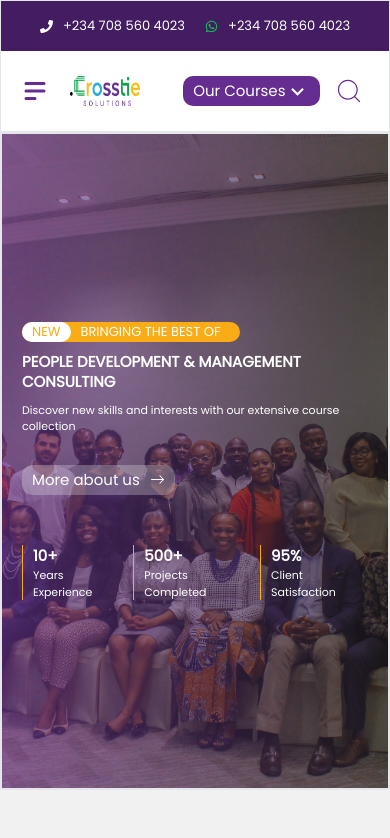
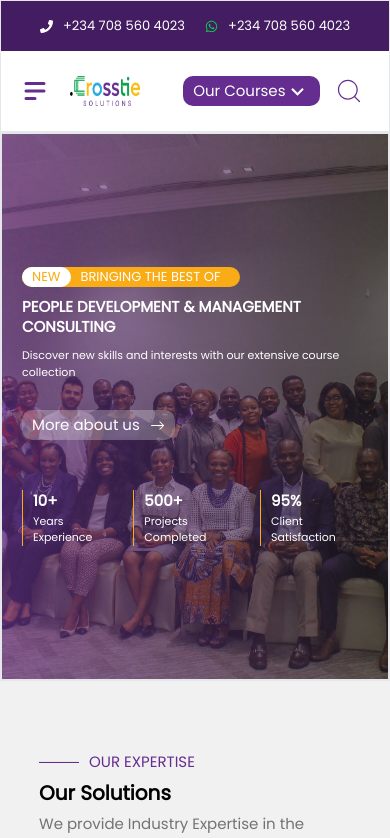
Before and after one commit to Crosstie-Solutions/website-frontend, a React (Vite) app: page / in a window 390 px wide. Shown: the top 838 px of the page. Built offline with nearby package versions, Linux system fonts and the light colour scheme.

Commit message:
working on responsiveness

```diff
--- a/src/components/Hero/Hero.jsx
+++ b/src/components/Hero/Hero.jsx
@@ -5,7 +5,7 @@
 
 function Hero() {
   return (
-    <div className="flex flex-col items-start justify-center text-white border large:pl-15 large:w-100vw h-78vh hero small:w-100vw">
+    <div className="flex flex-col items-start justify-center text-white border large:pl-15 large:w-100vw large:h-78vh hero small:w-100vw small:h-65vh">
 
       <div className="z-10 flex flex-col items-start justify-center gap-1 border w-100 h-100 small:px-2 large:p-0">
 
--- a/tailwind.config.js
+++ b/tailwind.config.js
@@ -131,6 +131,8 @@
         '100vh': '100vh',
         '90vh': '90vh',
         '80vh': '80vh',
+        '60vh': '60vh',
+        '65vh': '65vh',
         '70vh': '70vh',
         '75vh': '75vh',
         '76vh': '76vh',
```
